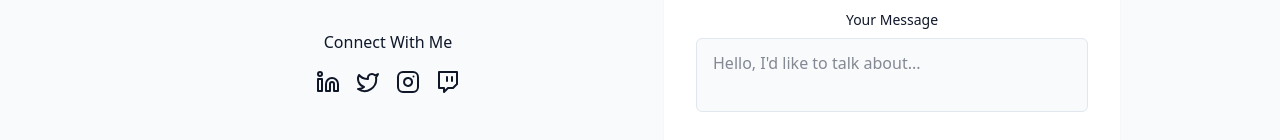
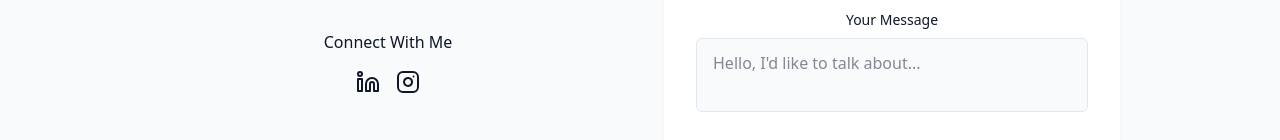
Before and after one commit to andres94ga/AGportfolio, a React (Vite) app in the folder react-portfolio/: page / in a window 1280 px wide. Shown: the part 3770-3910 px from the top of the page. Built offline with nearby package versions, Linux system fonts and the light colour scheme.

Commit message:
Removing social media icons

```diff
--- a/react-portfolio/src/components/ContactSection.jsx
+++ b/react-portfolio/src/components/ContactSection.jsx
@@ -116,15 +116,11 @@ export const ContactSection = () => {
                 <a href="#" target="_blank">
                   <Linkedin />
                 </a>
-                <a href="#" target="_blank">
-                  <Twitter />
-                </a>
+
                 <a href="#" target="_blank">
                   <Instagram />
                 </a>
-                <a href="#" target="_blank">
-                  <Twitch />
-                </a>
+
               </div>
             </div>
           </div>
--- a/react-portfolio/src/components/ProjectsSection.jsx
+++ b/react-portfolio/src/components/ProjectsSection.jsx
@@ -8,7 +8,7 @@ const projects = [
     image: "/projects/ScreenMovie.png",
     tags: ["React", "TailwindCSS", "Javascript"],
     demoUrl: "https://react-movie-8e7v.vercel.app/",
-    githubUrl: "#",
+    githubUrl: "https://github.com/andres94ga/ReactMovie",
   },
   {
     id: 2,
@@ -17,7 +17,7 @@ const projects = [
     image: "/projects/TodoList.png",
     tags: ["React", "Bootstrap", "Javascript"],
     demoUrl: "https://react-todo-app-ten-navy.vercel.app/",
-    githubUrl: "#",
+    githubUrl: "https://github.com/andres94ga/React-Todo-App",
   },
   {
     id: 3,
@@ -27,7 +27,7 @@ const projects = [
     image: "/projects/EcommercePlants.png",
     tags: ["React", "Node.js", "Stripe"],
     demoUrl: "https://mini-ecommerce-hhbn-git-master-andres-projects-c3c8d440.vercel.app/",
-    githubUrl: "#",
+    githubUrl: "https://github.com/andres94ga/miniEcommerce/tree/master/Plants-shop",
   },
 ];
 
@@ -99,7 +99,7 @@ export const ProjectsSection = () => {
           <a
             className="cosmic-button w-fit flex items-center mx-auto gap-2"
             target="_blank"
-            href="https://github.com/machadop1407"
+            href="https://github.com/andres94ga"
           >
             Check My Github <ArrowRight size={16} />
           </a>
```
